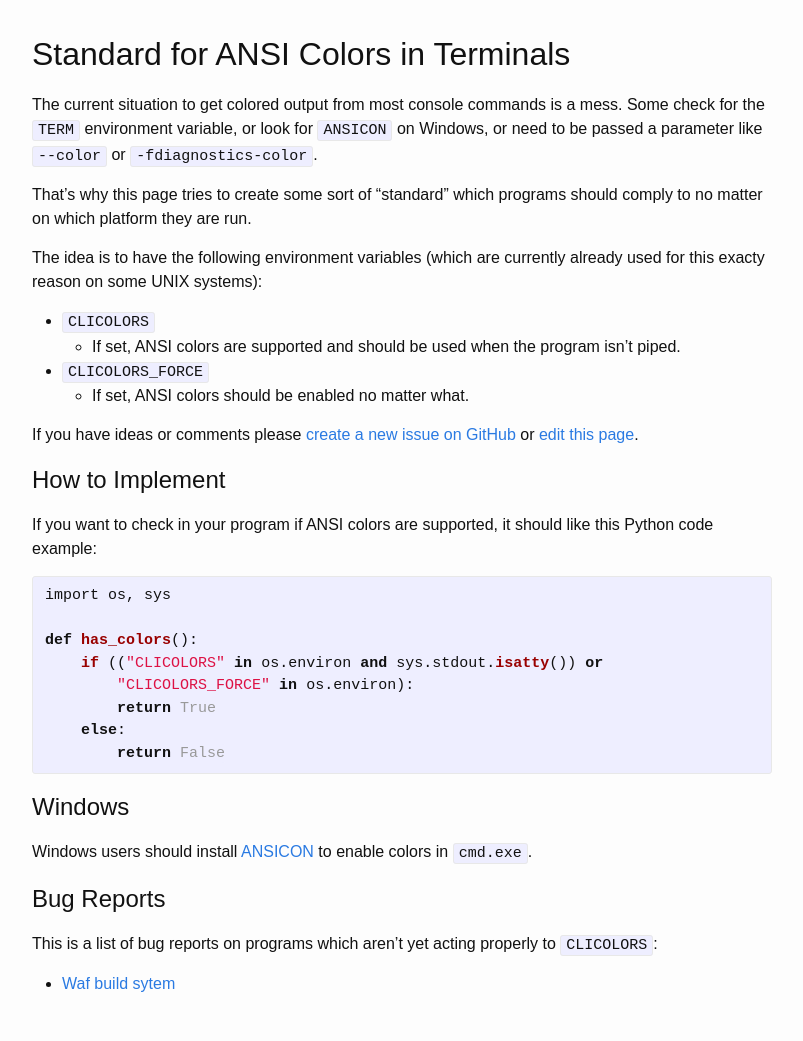
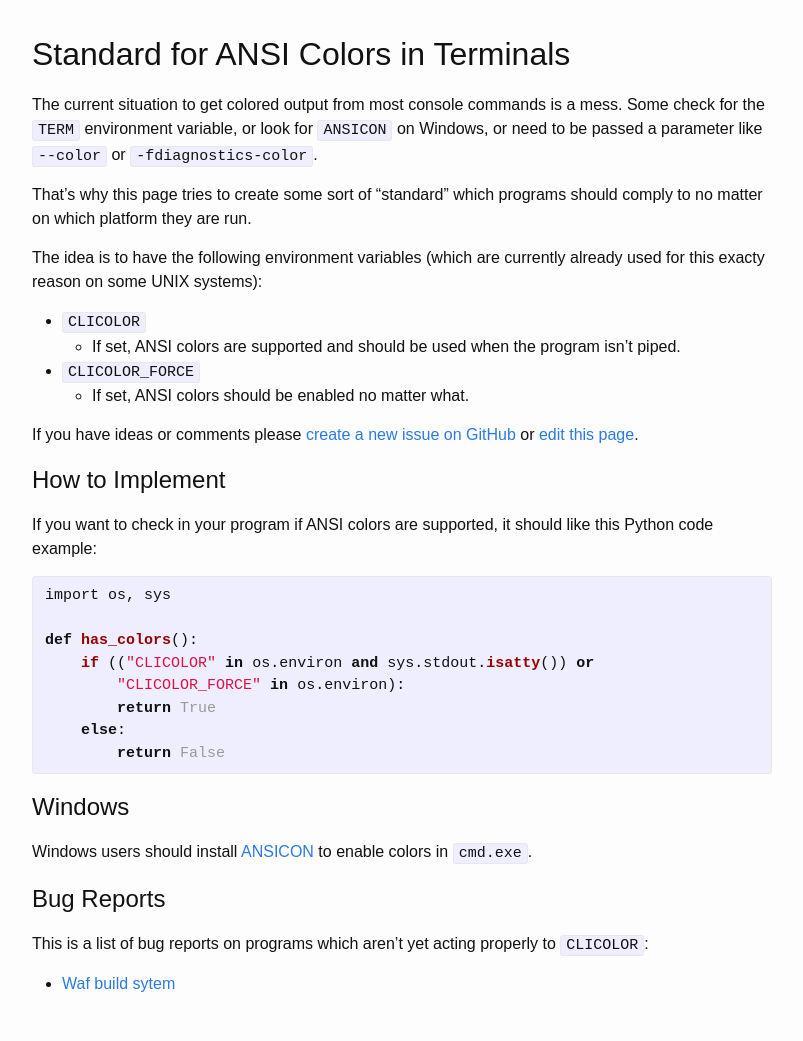
Before and after one commit to jhasse/clicolors, a Jekyll site: the page built from index.md, in a window 1280 px wide. Shown: the whole page, without its empty margins (238-1041 px from the left). Built offline with Jekyll 4.4.1, drawn with Linux system fonts in a browser that asks for light colours.

Commit message:
Rename CLICOLORS to CLICOLOR. My mistake :(

```diff
--- a/index.md
+++ b/index.md
@@ -17,10 +17,10 @@ should comply to no matter on which platform they are run.
 The idea is to have the following environment variables (which are currently
 already used for this exacty reason on some UNIX systems):
 
- * `CLICOLORS`
+ * `CLICOLOR`
    * If set, ANSI colors are supported and should be used when the program isn't
      piped.
- * `CLICOLORS_FORCE`
+ * `CLICOLOR_FORCE`
    * If set, ANSI colors should be enabled no matter what.
 
 If you have ideas or comments please
@@ -36,8 +36,8 @@ like this Python code example:
 import os, sys
 
 def has_colors():
-    if (("CLICOLORS" in os.environ and sys.stdout.isatty()) or
-        "CLICOLORS_FORCE" in os.environ):
+    if (("CLICOLOR" in os.environ and sys.stdout.isatty()) or
+        "CLICOLOR_FORCE" in os.environ):
         return True
     else:
         return False
@@ -51,6 +51,6 @@ enable colors in `cmd.exe`.
 ## Bug Reports
 
 This is a list of bug reports on programs which aren't yet acting properly to
-`CLICOLORS`:
+`CLICOLOR`:
 
  * [Waf build sytem](https://github.com/waf-project/waf/issues/1555)
```
